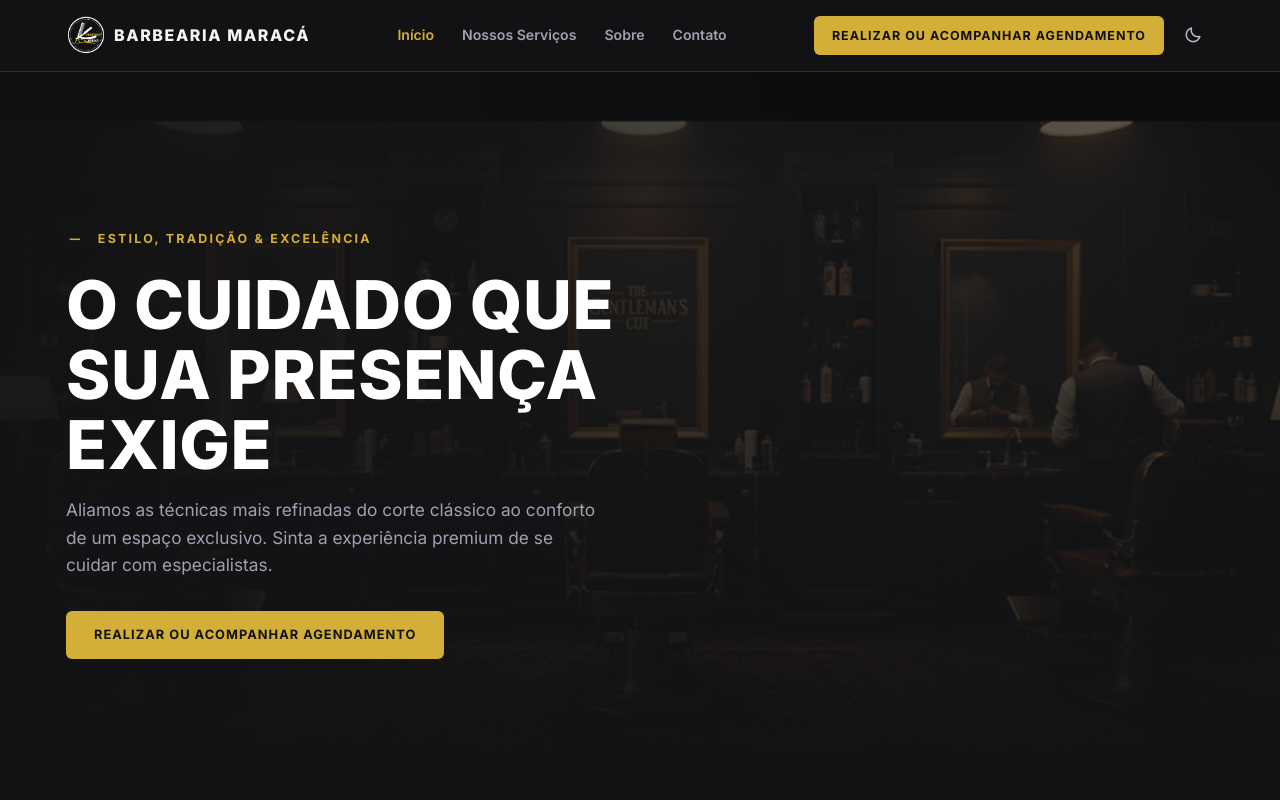
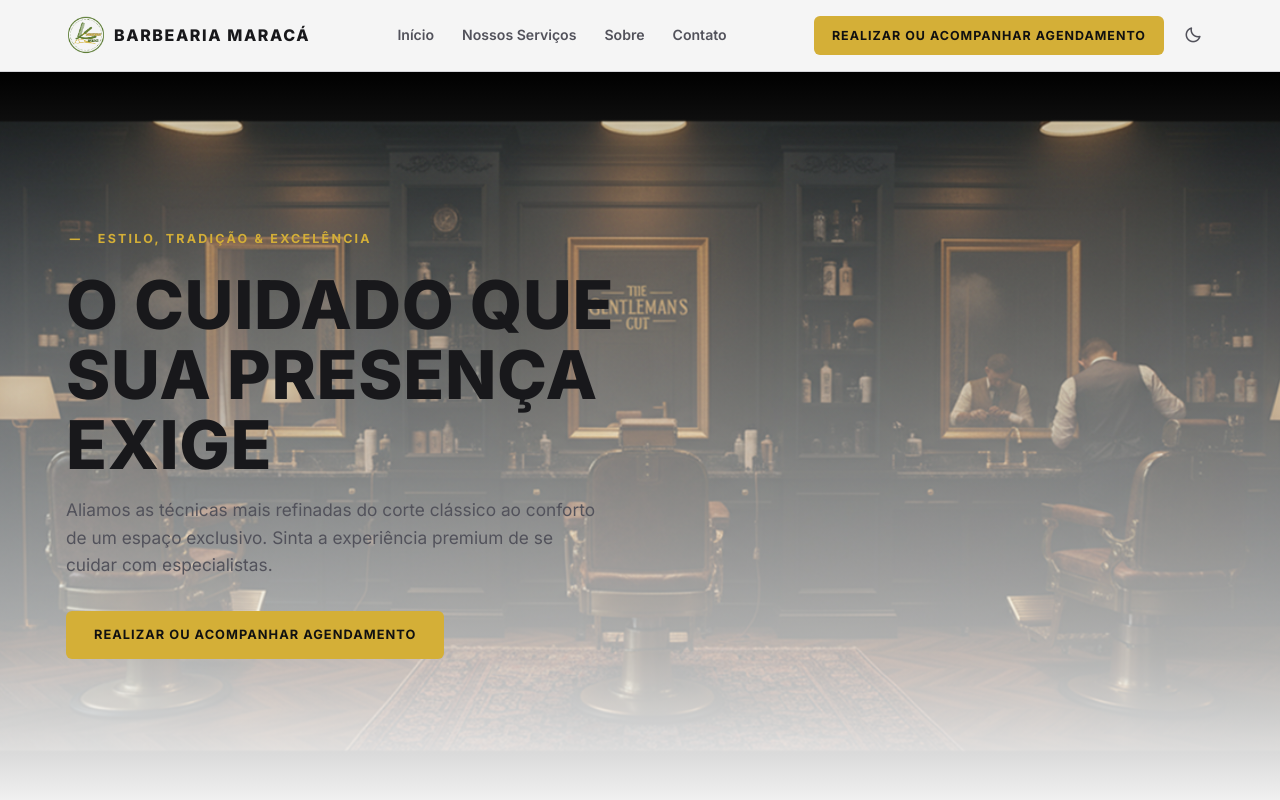
Before and after one commit to tahlly/barbearia-maraca, a website built with Vite: page frontend/index.html in a window 1280 px wide. Both pictures are taken after a click on the button "Alternar para tema claro". Shown: the top 800 px of the page. Built offline with nearby package versions, Linux system fonts and the light colour scheme; no server answers.

Commit message:
fix(frontend): corrige toggle de tema na home e logout para a landing

```diff
--- a/frontend/index.html
+++ b/frontend/index.html
@@ -44,7 +44,7 @@
 
       <div class="header__actions">
         <a href="#/login-cliente" class="header__btn header__btn--solid">Realizar ou acompanhar agendamento</a>
-        <button type="button" class="theme-toggle" id="theme-toggle" aria-label="Alternar para tema claro">
+        <button type="button" class="theme-toggle" id="theme-toggle" data-theme-toggle aria-label="Alternar para tema claro">
           <i class="bx bx-moon"></i>
         </button>
       </div>
--- a/frontend/src/services/auth.ts
+++ b/frontend/src/services/auth.ts
@@ -221,5 +221,5 @@ export function logout(): void {
   });
 
   sessionStorage.removeItem(CONFIG.sessionKey);
-  navigateTo("/login");
+  navigateTo("/");
 }
--- a/frontend/src/theme.ts
+++ b/frontend/src/theme.ts
@@ -42,8 +42,9 @@ function saveTheme(light: boolean): void {
 
 function bindToggle(toggle: HTMLElement): () => void {
   const handleToggle = (): void => {
-    applyTheme(!isLightTheme());
-    saveTheme(!isLightTheme());
+    const nextLight = !isLightTheme();
+    applyTheme(nextLight);
+    saveTheme(nextLight);
   };
   toggle.addEventListener("click", handleToggle);
   return () => toggle.removeEventListener("click", handleToggle);
--- a/frontend/src/views/login.ts
+++ b/frontend/src/views/login.ts
@@ -188,7 +188,7 @@ export function renderLogin(container: HTMLElement): () => void {
   }
 
   container.innerHTML = `
-    <main class="auth auth--admin">
+    <main class="auth auth--restricted">
       <section class="auth__box" id="view-login" hidden>
         <a href="#/" class="auth__close" aria-label="Fechar e voltar ao site">
           <i class='bx bx-x'></i>
```
